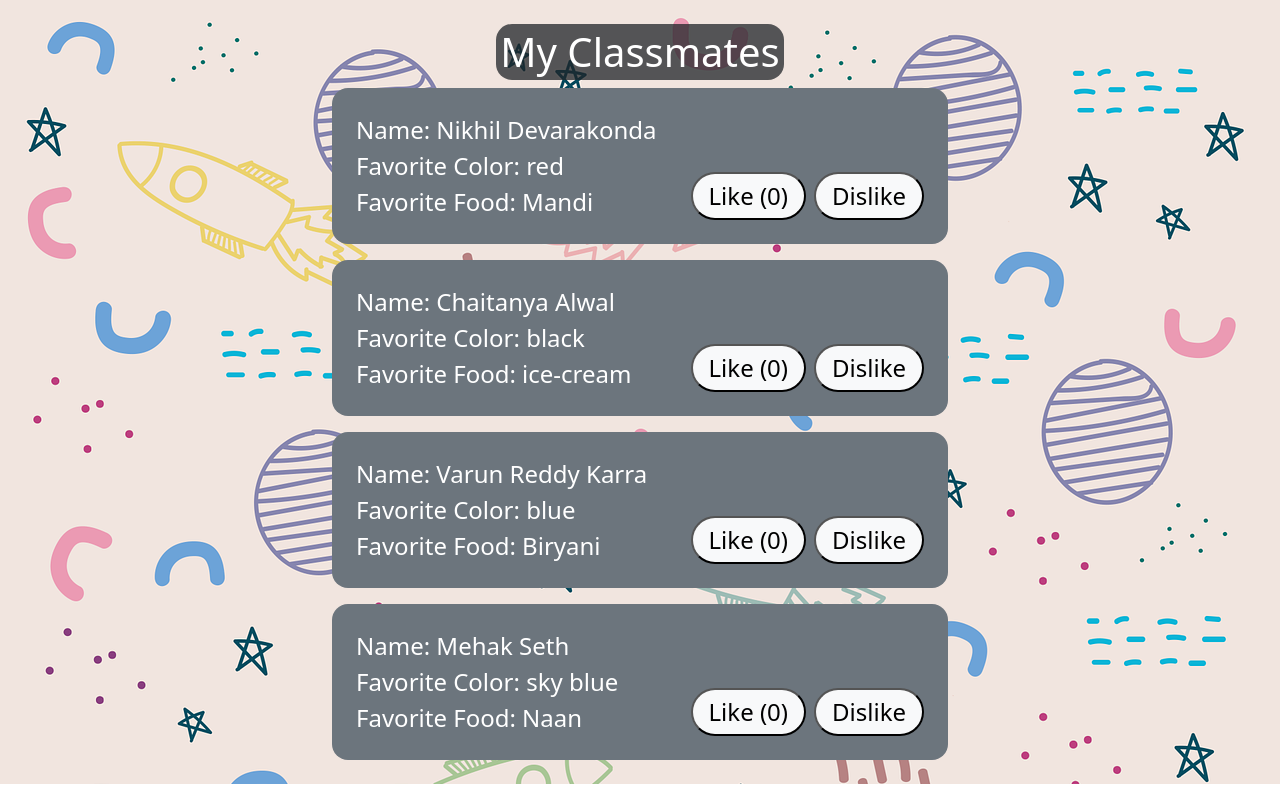
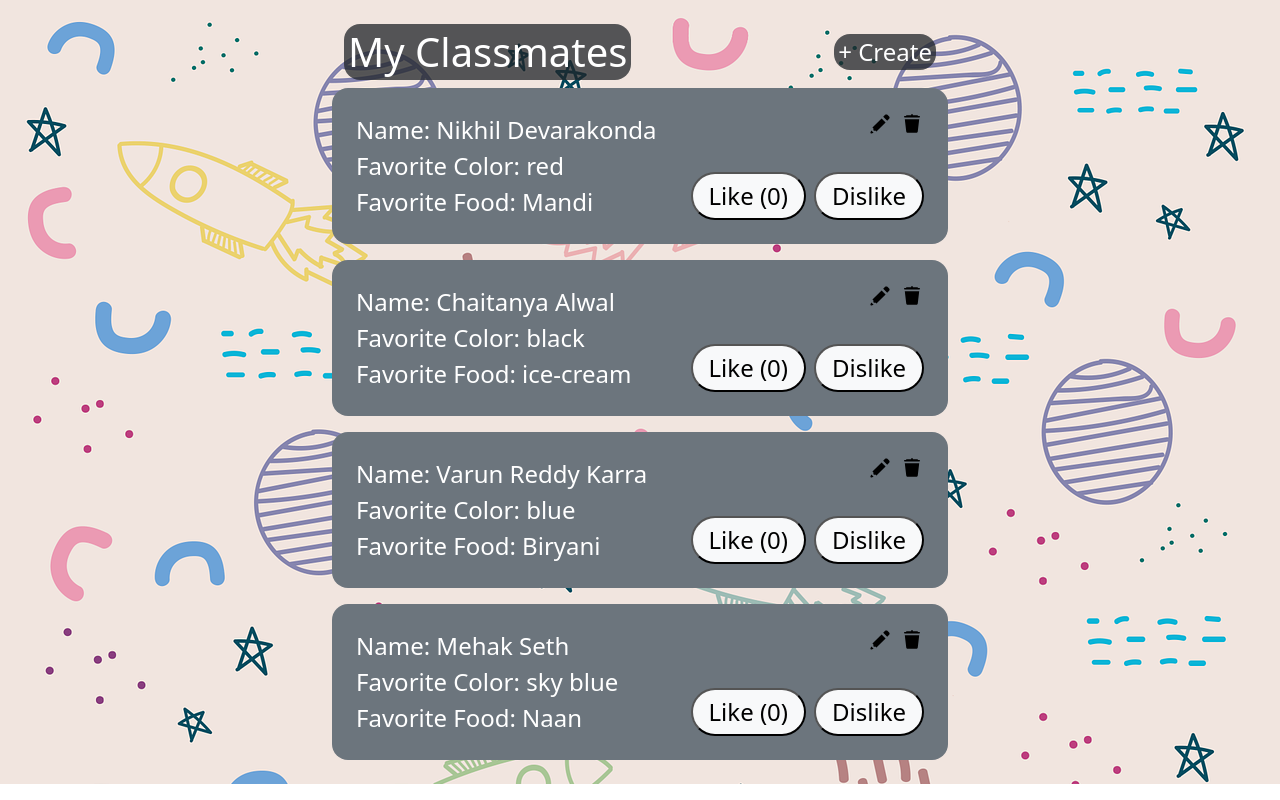
Before and after one commit to sri-nivas1227/My-Classmates, a React (Create React App) app: page / in a window 1280 px wide. Built offline with nearby package versions, Linux system fonts and the light colour scheme.

Commit message:
create a person, edit and delete

```diff
--- a/src/App.js
+++ /dev/null
@@ -1,40 +0,0 @@
-import { Container } from "react-bootstrap";
-import "./App.css";
-import Card from "./Card";
-
-function App() {
-  const people = [
-    { name: "Nikhil Devarakonda", favoriteColor: "red", favoriteFood: "Mandi" },
-    {
-      name: "Chaitanya Alwal",
-      favoriteColor: "black",
-      favoriteFood: "ice-cream",
-    },
-    {
-      name: "Varun Reddy Karra",
-      favoriteColor: "blue",
-      favoriteFood: "Biryani",
-    },
-    {
-      name: "Mehak Seth",
-      favoriteColor: "sky blue",
-      favoriteFood: "Naan",
-    },
-  ];
-  return (
-    <div className="home">
-      <div className="py-4 d-flex flex-column align-items-center">
-        <h1 className="text-center bg-dark bg-opacity-75 text-white p-1 rounded-4 heading">
-          My Classmates
-        </h1>
-        <Container className="w-50 d-flex flex-column gap-3">
-          {people.map((person, index) => (
-            <Card key={index} person={person} />
-          ))}
-        </Container>
-      </div>
-    </div>
-  );
-}
-
-export default App;
--- /dev/null
+++ b/src/App.jsx
@@ -0,0 +1,196 @@
+import { Container } from "react-bootstrap";
+import "./App.css";
+import Card from "./Card";
+import { useState } from "react";
+
+function App() {
+  const people = [
+    { name: "Nikhil Devarakonda", favoriteColor: "red", favoriteFood: "Mandi" },
+    {
+      name: "Chaitanya Alwal",
+      favoriteColor: "black",
+      favoriteFood: "ice-cream",
+    },
+    {
+      name: "Varun Reddy Karra",
+      favoriteColor: "blue",
+      favoriteFood: "Biryani",
+    },
+    {
+      name: "Mehak Seth",
+      favoriteColor: "sky blue",
+      favoriteFood: "Naan",
+    },
+  ];
+  const [peopleData, setPeopleData] = useState(people);
+  const [formActive, setFormActive] = useState("");
+  const [personForm, setPersonForm] = useState({
+    name: "",
+    favoriteColor: "",
+    favoriteFood: "",
+  });
+
+  const resetPersonForm = () => {
+    setPersonForm({
+      name: "",
+      favoriteColor: "",
+      favoriteFood: "",
+    });
+  };
+
+  const handleCreatePerson = () => {
+    if (formActive === "create") {
+      if (
+        personForm.name === "" ||
+        personForm.favoriteColor === "" ||
+        personForm.favoriteFood === ""
+      ) {
+        alert("Please fill all the fields");
+        return;
+      }
+      setPeopleData([personForm, ...peopleData]);
+      resetPersonForm();
+
+      setFormActive("");
+    } else {
+      if (
+        personForm.name === "" ||
+        personForm.favoriteColor === "" ||
+        personForm.favoriteFood === ""
+      ) {
+        alert("Please fill all the fields");
+        return;
+      }
+      setPeopleData((data) => {
+        return data.map((p) => {
+          if (p.name === personForm.name) {
+            return personForm;
+          }
+          return p;
+        });
+      });
+      setFormActive("");
+    }
+  };
+
+  const handleCancel = () => {
+    resetPersonForm();
+    setFormActive("");
+  };
+
+  const handleEditPerson = (person) => {
+    console.log(personForm);
+    // setPeopleData((data) => {
+    //   return data.filter(
+    //     (p) =>
+    //       p.name !== person.name &&
+    //       p.favoriteColor !== person.favoriteColor &&
+    //       p.favoriteFood !== person.favoriteFood
+    //   );
+    // });
+    setFormActive("edit");
+    setPersonForm((prev) => {
+      return {
+        ...prev,
+        name: person.name,
+        favoriteColor: person.favoriteColor,
+        favoriteFood: person.favoriteFood,
+      };
+    });
+    console.log(personForm);
+  };
+  const handleDeletePerson = (person) => {
+    setPeopleData((data) => {
+      return data.filter(
+        (p) =>
+          p.name !== person.name &&
+          p.favoriteColor !== person.favoriteColor &&
+          p.favoriteFood !== person.favoriteFood
+      );
+    });
+  };
+  return (
+    <div className="home">
+      <div className="py-4 d-flex flex-column align-items-center">
+        <div className="w-50 px-4 text-center d-flex justify-content-between align-items-center ">
+          <h1 className="text-white bg-dark bg-opacity-75  p-1 rounded-4">
+            My Classmates
+          </h1>
+          <h4
+            onClick={() => {
+              setFormActive("create");
+            }}
+            className="text-white bg-dark bg-opacity-75 pointer  p-1 rounded-4"
+          >
+            + Create
+          </h4>
+        </div>
+
+        <Container className="w-50 d-flex flex-column gap-3">
+          {formActive && (
+            // This form is generated by CoPilot
+            <div className="bg-secondary text-white fs-4 p-4 rounded-4 w-auto d-flex flex-column gap-3">
+              <input
+                placeholder="Name"
+                className="p-1 rounded-4 w-50 m-auto"
+                value={personForm.name}
+                onChange={(e) => {
+                  setPersonForm({ ...personForm, name: e.target.value });
+                }}
+                type="text"
+              ></input>
+              <input
+                placeholder="Favorite Color"
+                className="p-1 rounded-4 w-50 m-auto"
+                value={personForm.favoriteColor}
+                onChange={(e) => {
+                  setPersonForm({
+                    ...personForm,
+                    favoriteColor: e.target.value,
+                  });
+                }}
+                type="text"
+              ></input>
+              <input
+                placeholder="Favorite Food"
+                className="p-1 rounded-4 w-50 m-auto"
+                value={personForm.favoriteFood}
+                onChange={(e) => {
+                  setPersonForm({
+                    ...personForm,
+                    favoriteFood: e.target.value,
+                  });
+                }}
+                type="text"
+              ></input>
+              <div className="w-50 m-auto d-flex justify-content-between">
+                <button
+                  onClick={handleCreatePerson}
+                  className="bg-light text-black px-3 p-1 rounded-pill m-auto"
+                >
+                  Create
+                </button>
+                <button
+                  onClick={handleCancel}
+                  className="bg-light text-black px-3 p-1 rounded-pill m-auto"
+                >
+                  Cancel
+                </button>
+              </div>
+            </div>
+          )}
+          {peopleData.map((person, index) => (
+            <Card
+              key={index}
+              person={person}
+              handleEditPerson={handleEditPerson}
+              handleDeletePerson={handleDeletePerson}
+            />
+          ))}
+        </Container>
+      </div>
+    </div>
+  );
+}
+
+export default App;
--- a/src/Card.jsx
+++ b/src/Card.jsx
@@ -1,10 +1,23 @@
 import { useState } from "react";
-
-const Card = ({ person }) => {
+import deleteIcon from "./assets/delete-icon.svg";
+import editIcon from "./assets/edit-icon.svg";
+const Card = ({ person, handleEditPerson, handleDeletePerson }) => {
   // This component is a card that displays the person's details and a like button
 
   // The like button increments the likes count when clicked using useState
   const [likes, setLikes] = useState(0);
+
+  // The handleEditPerson function is called when the edit icon is clicked
+  const handleEdit = () => {
+    alert(`Editing ${person.name}`);
+    // setFormActive("edit");
+    handleEditPerson(person);
+  };
+  // The handleDeletePerson function is called when the delete icon is clicked
+  const handleDelete = () => {
+    alert(`Deleting ${person.name}`);
+    handleDeletePerson(person);
+  };
   return (
     // The bootstrap classes are referred from ChatGPT
     <div className="bg-secondary text-white fs-4 p-4 rounded-4 w-auto d-flex justify-content-between">
@@ -13,7 +26,24 @@ const Card = ({ person }) => {
         <p className="m-0">Favorite Color: {person.favoriteColor}</p>
         <p className="m-0">Favorite Food: {person.favoriteFood}</p>
       </div>
-      <div className="d-flex justify-content-end align-items-end gap-2 p-0 m-0 ">
+      <div className="d-flex flex-column justify-content-between align-items-between gap-2 p-0 m-0 ">
+        <div className="d-flex justify-content-end gap-2">
+          <img
+            src={editIcon}
+            onClick={handleEdit}
+            alt="edit"
+            width={24}
+            className="cursor-pointer "
+          />
+          <img
+            src={deleteIcon}
+            onClick={handleDelete}
+            alt="delete"
+            width={24}
+            className="cursor-pointer "
+          />
+        </div>
+        <div className="d-flex gap-2">
           <button
             onClick={() => {
               // Increment the likes count when the button is clicked
@@ -34,6 +64,7 @@ const Card = ({ person }) => {
           </button>
         </div>
       </div>
+    </div>
   );
 };
 
```
Also changed, not shown: src/assets/delete-icon.svg (added), src/assets/edit-icon.svg (added). Lines whose indentation alone changed are shown as unchanged.
